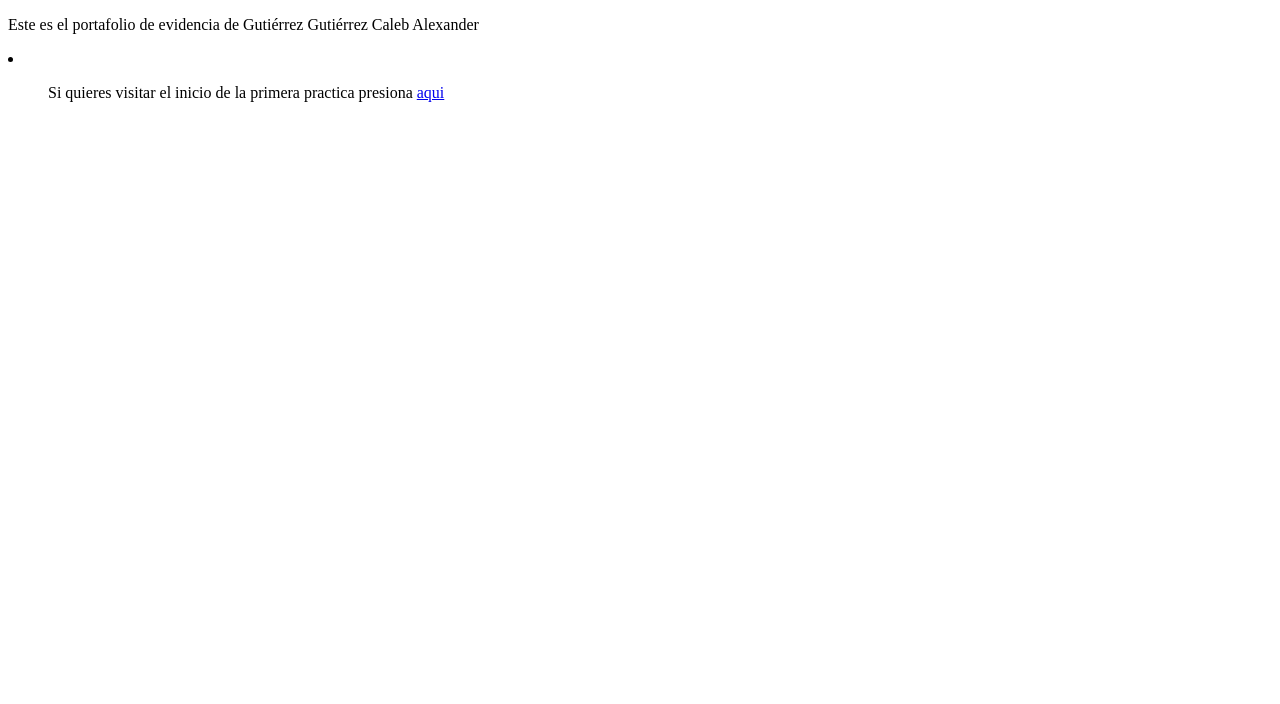
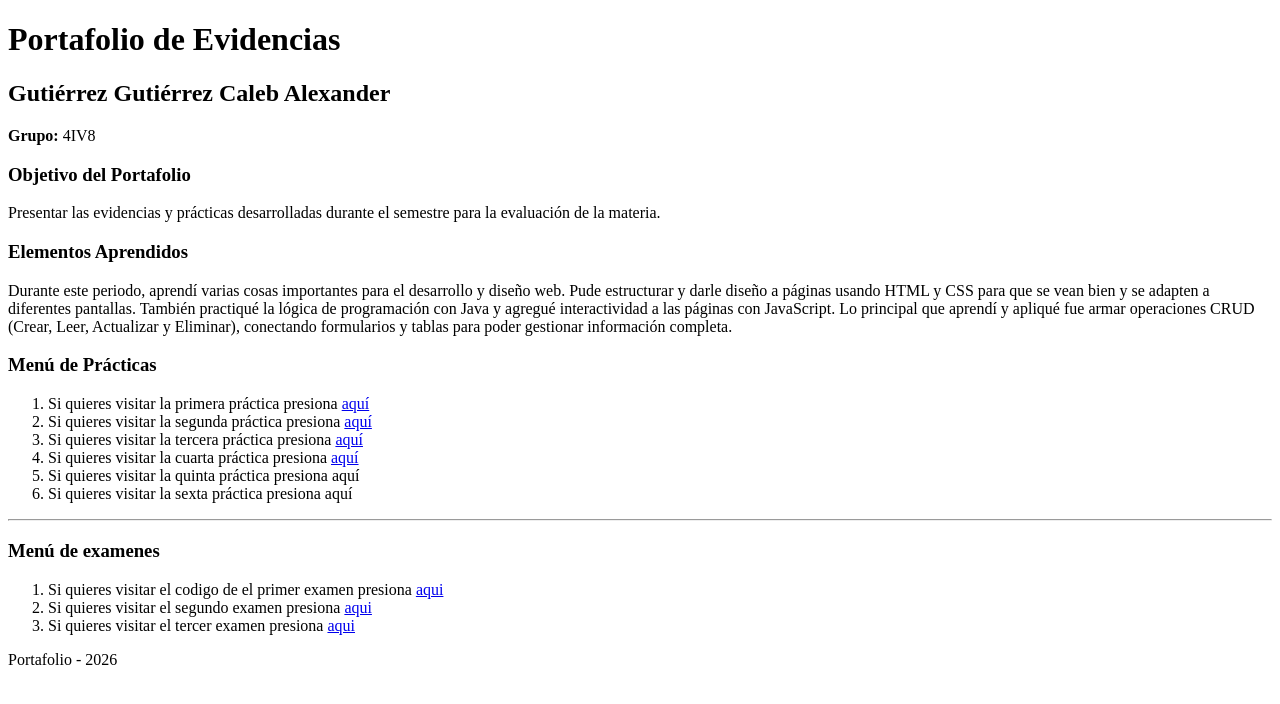
Before and after one commit to AlexCaleb28/4IV8_Appat_Appmat_GutierrezGutierrezCalebAlexander, a website: page index.html in a window 1280 px wide. Drawn offline with Linux system fonts and the light colour scheme.

Commit message:
Funciones

```diff
--- a/index.html
+++ b/index.html
@@ -4,11 +4,47 @@
     <meta charset="UTF-8">
     <meta name="viewport" content="width=device-width, initial-scale=1.0">
     <title>Portafolio de Evidencias</title>
-</head>
+    </head>
 <body>
-    <p>Este es el portafolio de evidencia de Gutiérrez Gutiérrez Caleb Alexander</p>
-    <li>
-        <ol>Si quieres visitar el inicio de la primera practica presiona <a href="./01PrimeraPractica/inicio.html">aqui</a></ol>
-    </li>
+
+    <header>
+        <h1>Portafolio de Evidencias</h1>
+        <h2>Gutiérrez Gutiérrez Caleb Alexander</h2>
+        <p><strong>Grupo:</strong> 4IV8</p>
+    </header>
+
+    <main>
+        <section>
+            <h3>Objetivo del Portafolio</h3>
+            <p>Presentar las evidencias y prácticas desarrolladas durante el semestre para la evaluación de la materia.</p>
+
+            <h3>Elementos Aprendidos</h3>
+            <p>Durante este periodo, aprendí varias cosas importantes para el desarrollo y diseño web. Pude estructurar y darle diseño a páginas usando HTML y CSS para que se vean bien y se adapten a diferentes pantallas. También practiqué la lógica de programación con Java y agregué interactividad a las páginas con JavaScript. Lo principal que aprendí y apliqué fue armar operaciones CRUD (Crear, Leer, Actualizar y Eliminar), conectando formularios y tablas para poder gestionar información completa.</p>
+        </section>
+
+        <section>
+            <h3>Menú de Prácticas</h3>
+            <ol>
+                <li>Si quieres visitar la primera práctica presiona <a href="./01PrimeraPractica/inicio.html">aquí</a></li>
+                <li>Si quieres visitar la segunda práctica presiona <a href="./02FormularioComponentes/index.html">aquí</a></li>
+                <li>Si quieres visitar la tercera práctica presiona <a href="./03EjerciciosJS/index.html">aquí</a></li>
+                <li>Si quieres visitar la cuarta práctica presiona <a href="./04Algoritmia/algoritmia.html">aquí</a></li>
+                <li>Si quieres visitar la quinta práctica presiona <a >aquí</a></li>
+                <li>Si quieres visitar la sexta práctica presiona <a >aquí</a></li>
+                </ol>
+                <hr>
+            <h3>Menú de examenes</h3>
+            <ol>
+                <li>Si quieres visitar el codigo de el primer examen presiona <a href="./ExamenParcial1_0827.java/ExamenParcial1_0827.java">aqui</a></li>
+                <li>Si quieres visitar el segundo examen presiona <a href="./07CRUD/public/index.html">aqui</a></li>
+                <li>Si quieres visitar el tercer examen presiona <a href="./08CRUD_EXAMEN/public/index.html">aqui</a></li>
+            </ol>
+        </section>
+    </main>
+
+    <footer>
+        <p>Portafolio - 2026</p>
+    </footer>
+
 </body>
 </html>
```
Also changed, not shown: 02FormularioComponentes/index.html (renamed from FormularioComponentes_0827/index.html, +1 -1 lines), 03EjerciciosJS/index.html (renamed from EjerciciosJS_0827/index.html, +1 -1 lines), 04Algoritmia/algoritmia.html (+2 -0 lines), 07CRUD/public/index.html (+1 -1 lines), 08CRUD_EXAMEN/public/index.html (+1 -1 lines), 02FormularioComponentes/css/style.css (renamed from FormularioComponentes_0827/css/style.css), 02FormularioComponentes/js/script.js (renamed from FormularioComponentes_0827/js/script.js), 03EjerciciosJS/script.js (renamed from EjerciciosJS_0827/script.js), 03EjerciciosJS/style.css (renamed from EjerciciosJS_0827/style.css), 05Funciones/funciones.js (added).
